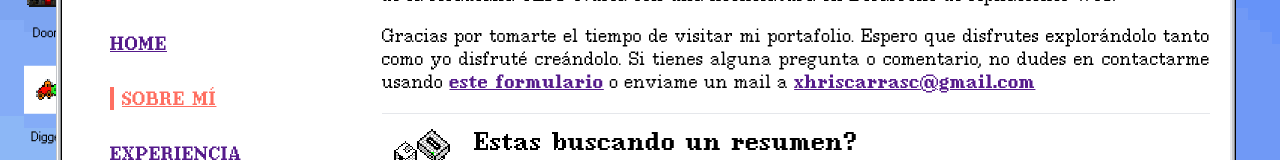
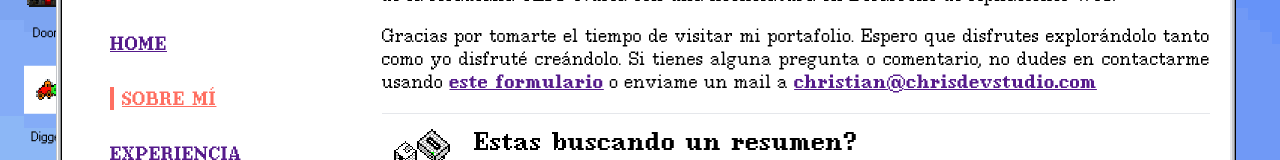
Before and after one commit to Porfolio2025/portfolio-inner-page, a Vue app: page /about in a window 1280 px wide. Shown: the part 256-416 px from the top of the page. Built offline with nearby package versions, Linux system fonts and the light colour scheme; a web font is replaced by a local one.

Commit message:
fix: Update email address and project links in AboutView and ContactView feat: Add border to ProyectsView for improved layout

```diff
--- a/src/views/AboutView.vue
+++ b/src/views/AboutView.vue
@@ -14,7 +14,7 @@
         tanto como yo disfruté creándolo. Si tienes alguna pregunta o comentario, no dudes en
         contactarme usando
         <router-link to="/contact">este formulario</router-link> o enviame un mail a
-        <a href="mailto:xhriscarrasc@gmail.com">xhriscarrasc@gmail.com</a>
+        <a href="mailto:christian@chrisdevstudio.com">christian@chrisdevstudio.com</a>
       </p>
     </div>
     <ResumeDownload />
@@ -41,7 +41,7 @@
         proyectos, incluidos chatbots, varios proyectos de web, aplicaciones y más.
         <br /><br />
         Todo esto se puede ver en
-        <router-link to="/projects/software">proyectos</router-link>
+        <router-link to="/projects/">proyectos</router-link>
       </p>
       <br /><br />
       <p>
@@ -53,7 +53,7 @@
         Si tienes alguna pregunta o comentario, me encantaría escucharlos. Puedes contactarme a
         través de <router-link to="/contact">contacto</router-link>
         o enviarme un correo electrónico a
-        <a href="mailto:xhriscarrasc@gmail.com">xhriscarrasc@gmail.com</a>
+        <a href="mailto:christian@chrisdevstudio.com">christian@chrisdevstudio.com</a>
       </p>
     </div>
   </div>
--- a/src/views/ContactView.vue
+++ b/src/views/ContactView.vue
@@ -17,7 +17,7 @@
       <br />
       <p>
         <b>Email: </b>
-        <a href="mailto:xhriscarrasc@gmail.com">xhriscarrasc@gmail.com</a>
+        <a href="mailto:christian@chrisdevstudio.com">christian@chrisdevstudio.com</a>
       </p>
       <div class="flex-col mt-[32px]">
         <label>
@@ -100,7 +100,7 @@ const submitForm = async () => {
   }
   try {
     isLoading.value = true
-    const res = await fetch('https://mailer.chrisdevstudio.com/api/contact', {
+    const res = await fetch('http://localhost:3000/api/contact', {
       method: 'POST',
       headers: { 'Content-Type': 'application/json' },
       body: JSON.stringify({
--- a/src/views/ProyectsView.vue
+++ b/src/views/ProyectsView.vue
@@ -51,6 +51,8 @@ import gitlab from '@/assets/pictures/gitlab.png'
         </li>
       </ul>
     </div>
+    <div class="my-10 border border-2-black border-l-0"></div>
+
     <div className="text-block">
       <h2>GitLab</h2>
       <br />
```
